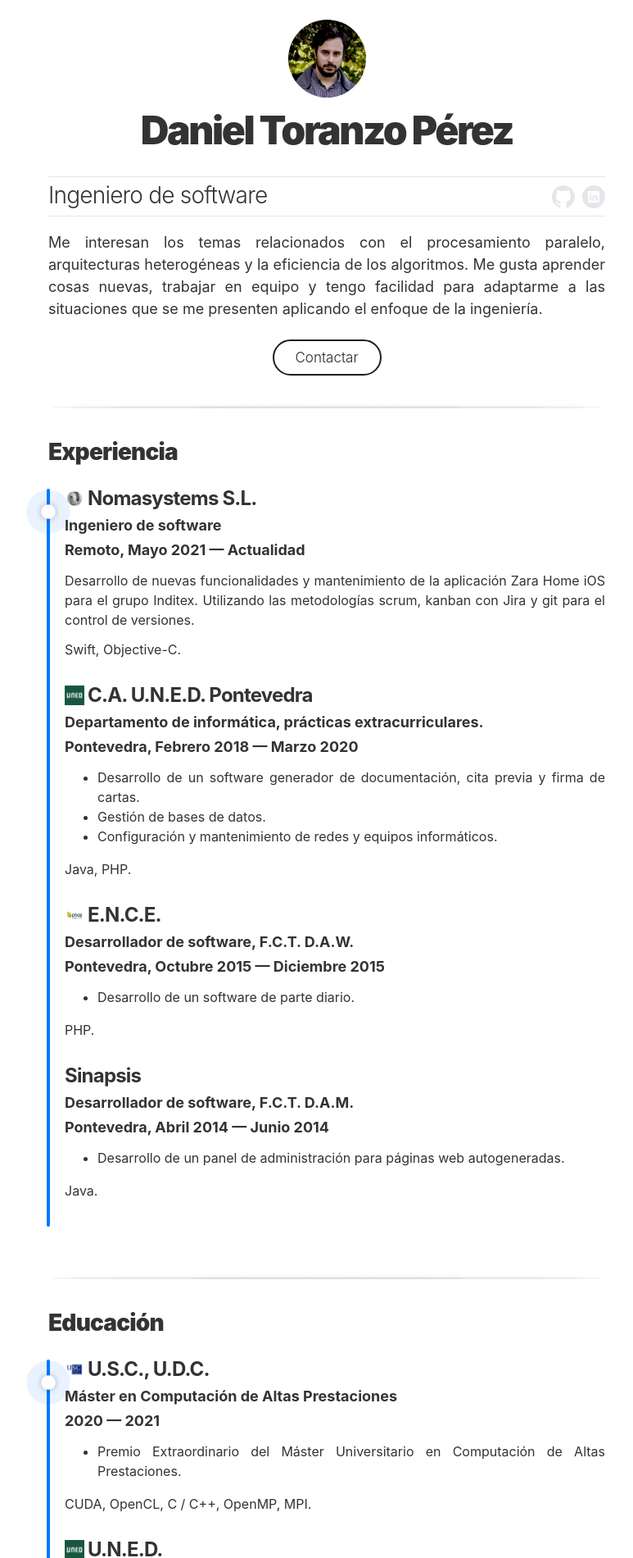
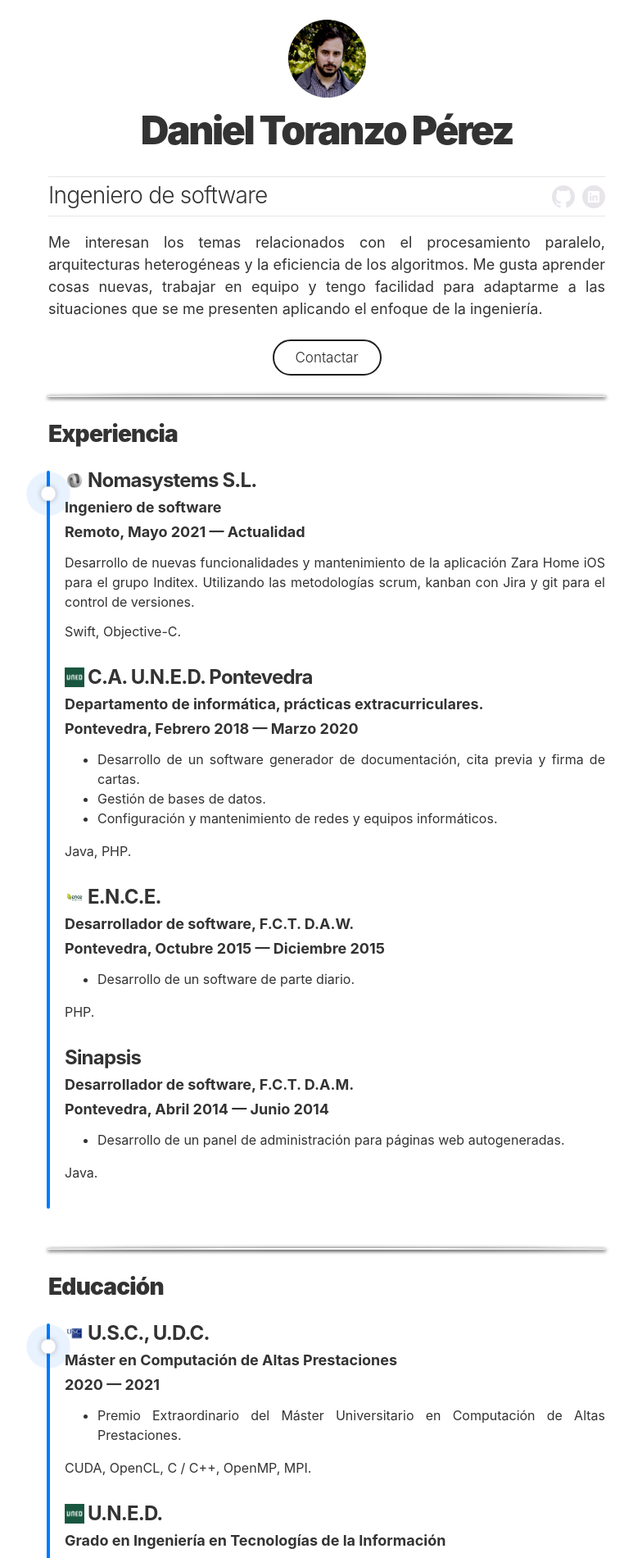
Before and after one commit to obocat/daniel_toranzo_perez, a Jekyll site: the page built from index.html, in a window 1280 px wide. Shown: the top 1900 px of the page at 82% size, without its empty margins (241-1014 px from the left). Built offline with Jekyll 4.4.1, drawn with Linux system fonts in a browser that asks for light colours.

Commit message:
feat: section separtor v2

```diff
--- a/_layouts/resume.html
+++ b/_layouts/resume.html
@@ -39,7 +39,7 @@
           {% assign sections = sections | push: site.data.certifications %}
         {% endif %}
         {% for section in sections %}
-        <img src="/images/separator.png" alt="separator" width="100%" height="auto">
+        <div class="section-separator"></div>
         <!-- begin Section -->
         <section class="content-section">
           <header class="section-header">
--- a/_sass/_base.scss
+++ b/_sass/_base.scss
@@ -68,5 +68,8 @@ body{
 
 .section-separator {
   width: 100%;
-  height: 1px;
+  height: 2px;
+  border-top-left-radius: calc(100% * 2);
+  border-top-right-radius: calc(100% * 2);
+  box-shadow: 0px 1px 4px 1px;
 }
```
Also changed, not shown: images/separator.png (deleted).
